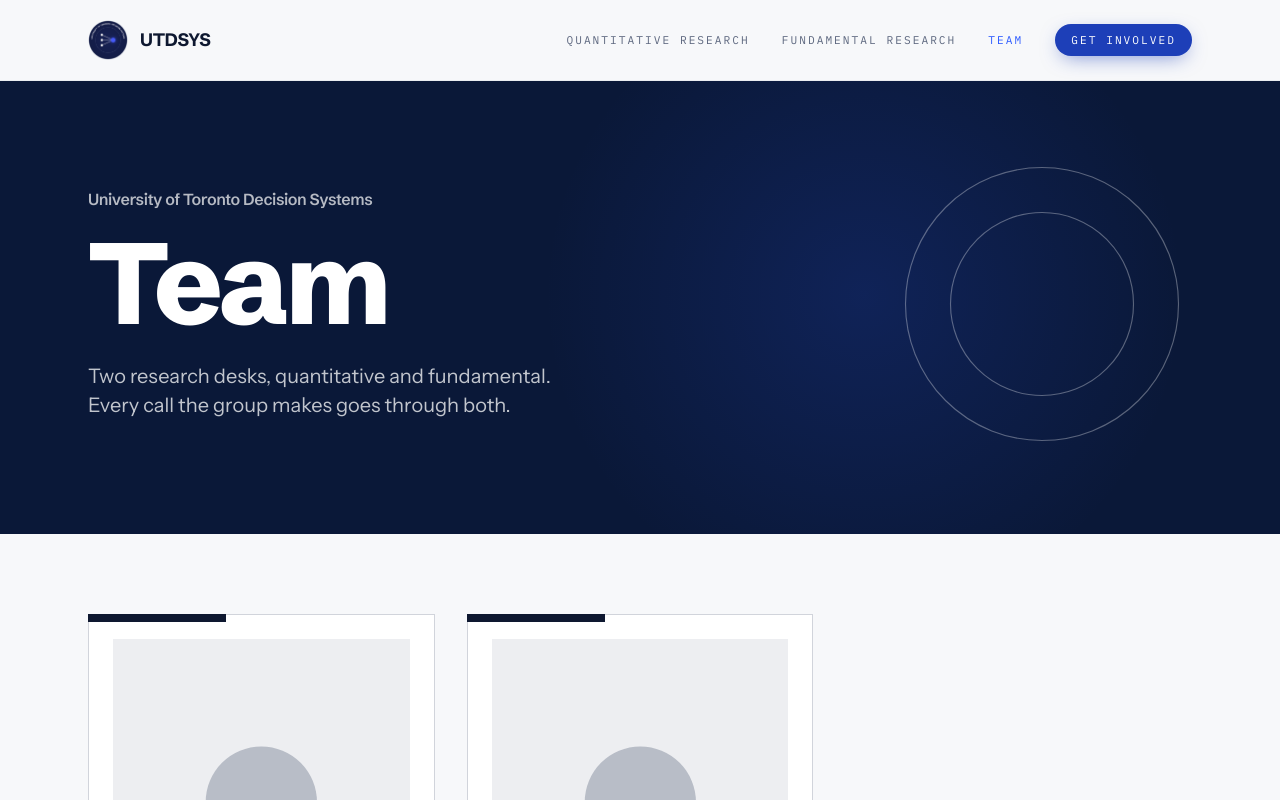
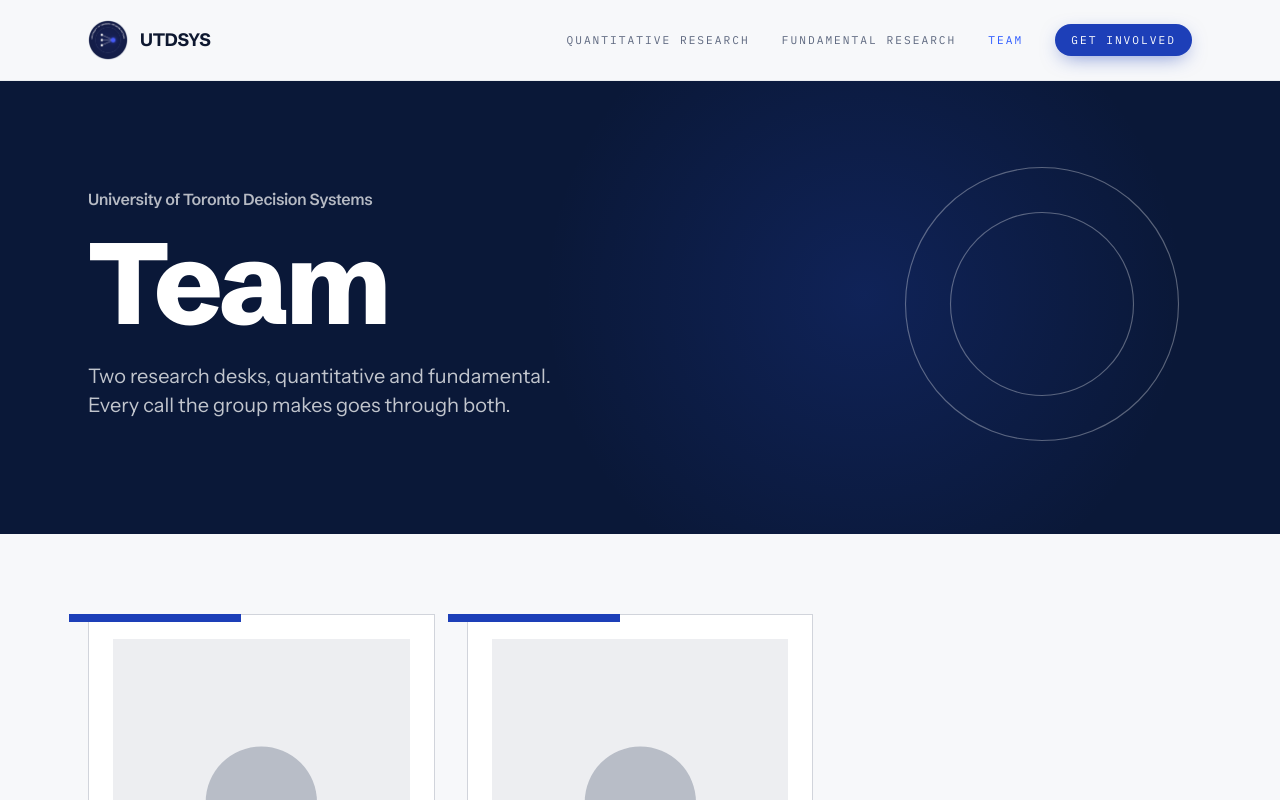
Before and after one commit to UTDSYS/UTDSYS-site, a Next.js app: page /team in a window 1280 px wide. Shown: the top 800 px of the page. Built offline with nearby package versions, Linux system fonts and the light colour scheme.

Commit message:
Team cards: drop the frame bars

```diff
--- a/app/team/page.tsx
+++ b/app/team/page.tsx
@@ -39,14 +39,14 @@ export default function TeamPage() {
       {/* one roster: the same portrait card for everyone */}
       <section aria-label="Members" className="mx-auto max-w-6xl px-6 pb-28 pt-14 sm:pt-20">
         {/* Large, framed cards: the photo sits inset like an ID card. The
-            Get involved heading's two bars sit on the frame: the long navy
-            one along the top from the left corner, the short blue one along
-            the bottom into the right corner. */}
+            Get involved heading's two bars ride the frame and run past it:
+            the long dark blue one out of the top-left corner, the short blue
+            one out of the bottom-right. */}
         <ul className="grid grid-cols-2 gap-3 sm:gap-6 lg:grid-cols-3 lg:gap-8">
           {members.map((m, i) => (
             <li key={i} className="relative border border-navy/20 bg-white p-3 sm:p-6">
-              <span className="absolute -left-px -top-px h-1.5 w-2/5 bg-ink sm:h-2" aria-hidden="true" />
-              <span className="absolute -bottom-px -right-px h-1.5 w-1/5 bg-signal sm:h-2" aria-hidden="true" />
+              <span className="absolute -left-2 -top-px h-1.5 w-1/2 bg-signal-deep sm:-left-5 sm:h-2" aria-hidden="true" />
+              <span className="absolute -bottom-px -right-2 h-1.5 w-1/4 bg-signal sm:-right-5 sm:h-2" aria-hidden="true" />
               <Portrait m={m} />
               <div className="mt-3 border-t border-navy/12 pt-3 sm:mt-5 sm:pt-4">
                 <p className="font-display text-lg font-bold tracking-tight text-ink sm:text-2xl">{m.name}</p>
```
